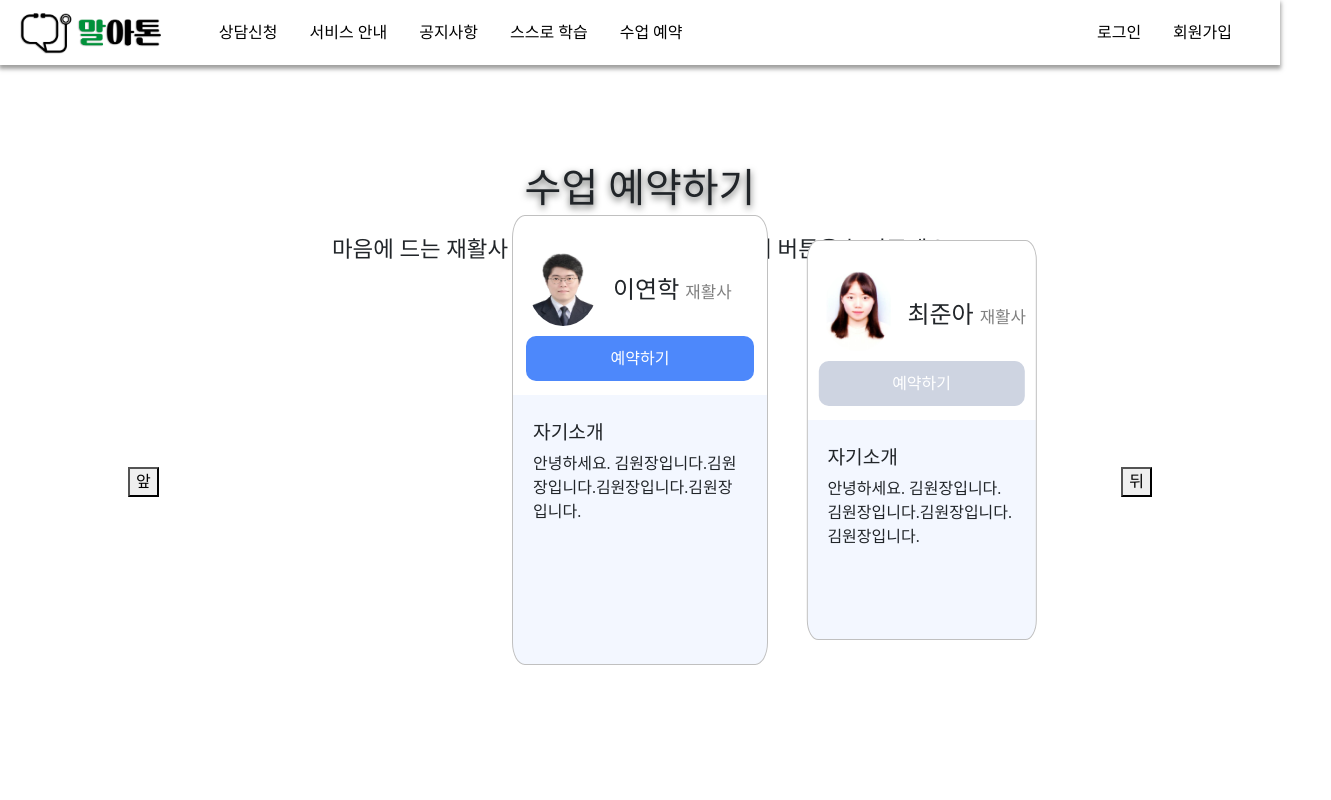
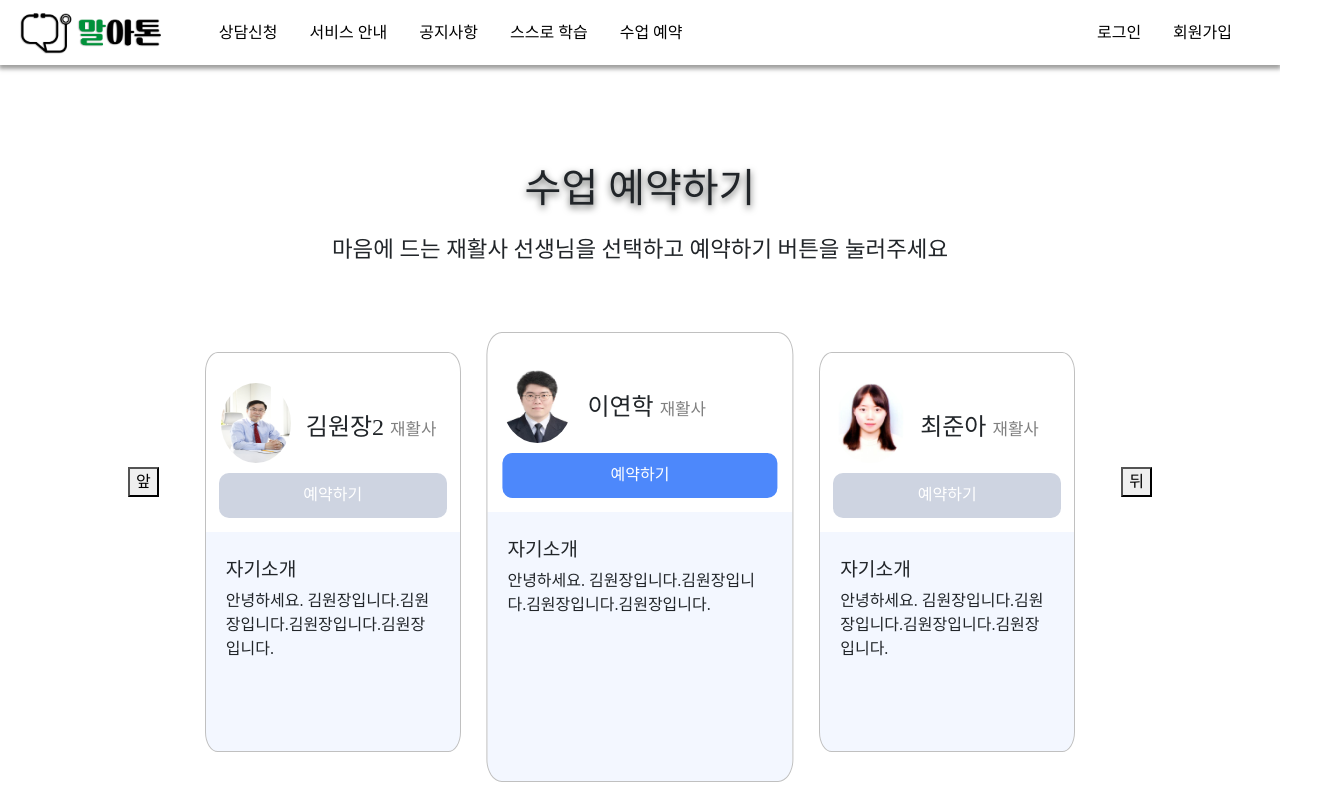
Before and after one commit to uh1216/marathon, a React (Create React App) app in the folder Frontend/marathon/: page /treat-enroll in a window 1280 px wide. Shown: the top 800 px of the page, 1331 px wide, since content can reach past the window. Built offline with nearby package versions, Linux system fonts and the light colour scheme; a web font is replaced by a local one.

Commit message:
[FE] : [FIX] 수업예약페이지 캐러셀 기능 무한슬라이드 구현 및 애니메이션 수정 필요

```diff
--- a/Frontend/marathon/src/components/treat-enroll/TeacherContainer.jsx
+++ b/Frontend/marathon/src/components/treat-enroll/TeacherContainer.jsx
@@ -1,4 +1,4 @@
-import React, { useState } from "react";
+import React, { useEffect, useState } from "react";
 import style from "./TeacherContainer.module.css";
 import Doctor1 from "img/doctor_1.jpg";
 import Doctor2 from "img/doctor_2.jpg";
@@ -44,35 +44,27 @@ export default function TeacherList() {
         "안녕하세요. 김원장입니다.김원장입니다.김원장입니다.김원장입니다.",
       img_url: Doctor4,
     },
-    {
-      id: 5,
-      name: "김원장3",
-      content:
-        "안녕하세요. 김원장입니다.김원장입니다.김원장입니다.김원장입니다.",
-      img_url: Doctor4,
-    },
-    {
-      id: 6,
-      name: "김원장4",
-      content:
-        "안녕하세요. 김원장입니다.김원장입니다.김원장입니다.김원장입니다.",
-      img_url: Doctor4,
-    },
-    {
-      id: 7,
-      name: "김원장5",
-      content:
-        "안녕하세요. 김원장입니다.김원장입니다.김원장입니다.김원장입니다.",
-      img_url: Doctor4,
-    },
   ];
-  const total = teachers.length;
+  // 무한슬라이드 구현을 위해 양끝 요소의 인덱스 활용
+  const lastItem = JSON.parse(JSON.stringify(teachers[teachers.length - 1]));
+  const lastItem2 = JSON.parse(JSON.stringify(teachers[teachers.length - 2]));
+  const firstItem = JSON.parse(JSON.stringify(teachers[0]));
+  const firstItem2 = JSON.parse(JSON.stringify(teachers[1]));
+  lastItem.id = -1;
+  lastItem2.id = -2;
+  firstItem.id = teachers.length;
+  firstItem2.id = teachers.length + 1;
+  teachers.push(firstItem);
+  teachers.push(firstItem2);
+  teachers.unshift(lastItem);
+  teachers.unshift(lastItem2);
+  const total = teachers.length - 4;
 
   const goNext = () => {
-    if (currentIndex + 1 < total) setCurrentIndex((val) => val + 1);
+    if (currentIndex + 1 < total + 1) setCurrentIndex((val) => val + 1);
   };
   const goPrev = () => {
-    if (currentIndex > 0) setCurrentIndex((val) => val - 1);
+    if (currentIndex > lastItem.id) setCurrentIndex((val) => val - 1);
   };
   const check = (id) => {
     if (id + 1 === currentIndex) {
@@ -89,6 +81,14 @@ export default function TeacherList() {
       return "hidden";
     }
   };
+
+  useEffect(() => {
+    if (currentIndex === total) {
+      setCurrentIndex(0);
+    } else if (currentIndex === -1) {
+      setCurrentIndex(total - 1);
+    }
+  }, [currentIndex]);
 
   return (
     <>
--- a/Frontend/marathon/src/components/treat-enroll/TeacherContainer.module.css
+++ b/Frontend/marathon/src/components/treat-enroll/TeacherContainer.module.css
@@ -7,6 +7,7 @@
 }
 
 .inner_container {
+  position: relative;
   margin-left: auto;
   margin-right: auto;
   width: 80%;
@@ -17,3 +18,6 @@
   justify-content: space-between;
   margin-top: 200px;
 }
+
+.TeacherContainer {
+}
--- a/Frontend/marathon/src/components/treat-enroll/TeacherSlider.jsx
+++ b/Frontend/marathon/src/components/treat-enroll/TeacherSlider.jsx
@@ -2,9 +2,13 @@ import styled from "styled-components";
 import style from "./TeacherSlider.module.css";
 
 const NowSlider = styled.div`
-  width: ${(props) => (props.check === "now" ? "20%" : "18%")};
+  width: ${(props) =>
+    (props.check === "now" && "30%") ||
+    (props.check === "next" && "25%") ||
+    (props.check === "prev" && "25%") ||
+    (props.check.includes("hidden") && "25%")};
   height: ${(props) => (props.check === "now" ? "450px" : "400px")};
-  top: ${(props) => (props.check === "now" ? "55%" : "55%")};
+  top: ${(props) => (props.check === "now" ? "90px" : "85px")};
   visibility: ${(props) =>
     props.check.includes("hidden") ? "hidden" : "visible"};
   opacity: ${(props) => (props.check.includes("hidden") ? "0" : "1")};
@@ -28,8 +32,8 @@ const NowSlider = styled.div`
 
   left: ${(props) =>
     (props.check === "now" && "50%") ||
-    (props.check === "next" && "72%") ||
-    (props.check === "prev" && "28%") ||
+    (props.check === "next" && "80%") ||
+    (props.check === "prev" && "20%") ||
     (props.check === "hidden_next" && "95%") ||
     (props.check === "hidden_prev" && "5%")};
 `;
```
